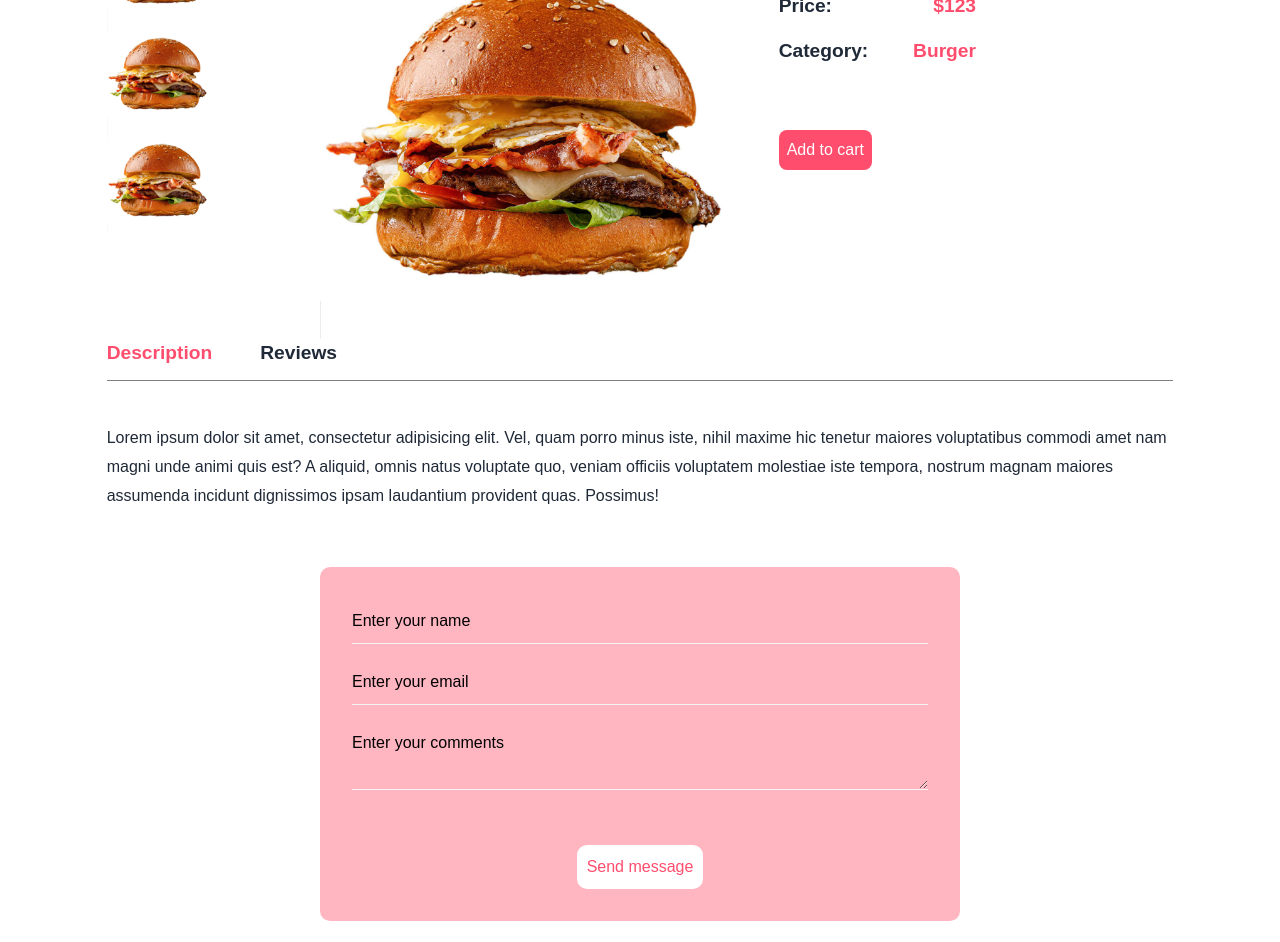
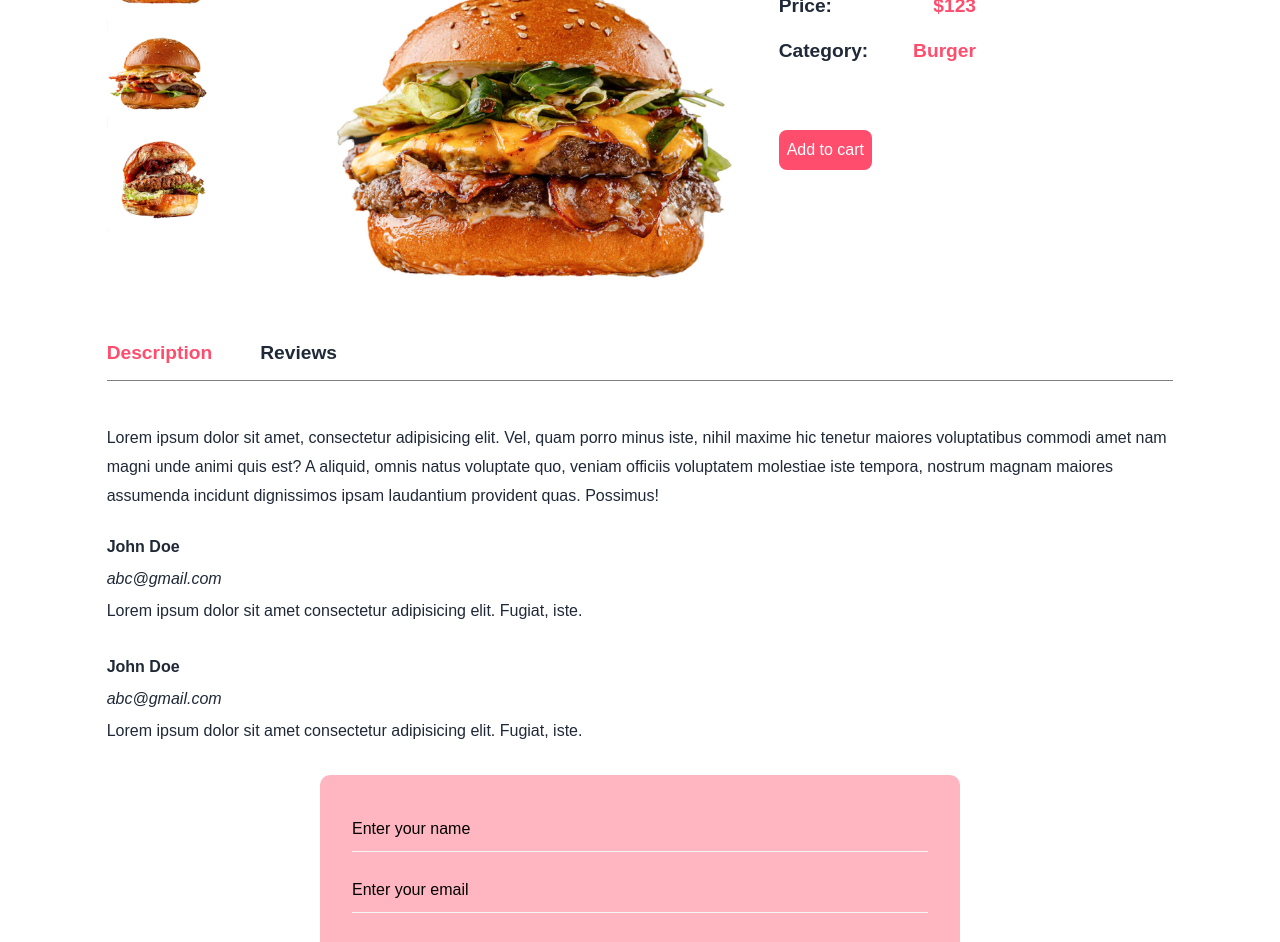
Before and after one commit to ruhulamin111/trucking-delicious, a React (Create React App) app: page /foods/01 in a window 1280 px wide. Shown: the part 420-1362 px from the top of the page. Built offline with nearby package versions, Linux system fonts and the light colour scheme.

Commit message:
try to complete

```diff
--- a/src/components/UI/FoodCard/FoodCard.js
+++ b/src/components/UI/FoodCard/FoodCard.js
@@ -19,10 +19,12 @@ const FoodCard = ({ item }) => {
     return (
         <div className='food_card_item'>
             <div className='food_card_item_img'>
-                <img src={image01} alt="" />
+                <Link to={`/foods/${id}`} >
+                    <img src={image01} alt="" />
+                </Link>
             </div>
             <div className='food_card_item_title'>
-                <h5><Link to={`/foods/${id}`} >{title}</Link></h5>
+                <h5>{title}</h5>
             </div>
             <div className='food_card_item_price'>
                 <span>$ {price}</span>
--- a/src/pages/FoodDetails.jsx
+++ b/src/pages/FoodDetails.jsx
@@ -1,28 +1,35 @@
-import React from 'react'
+import React, { useState } from 'react'
 import Helmet from '../components/Helmet/Helmet'
 import CommonSection from '../components/UI/CommonSection/CommonSection'
-import product from '../assets/images/product_01.1.jpg'
+import img1 from '../assets/images/product_01.1.jpg'
 import '../styles/FoodDetails.css'
+import { useParams } from 'react-router-dom'
+import products from '../assets/fake-data/products'
 
 const FoodDetails = () => {
+    const [tab, setTab] = useState('desc')
+    const { id } = useParams()
+    const product = products.find(product => product.id === id)
+    const [previewImg, setPreviewImg] = useState(product.image01)
+
     return (
         <Helmet title='Food Details'>
             <CommonSection />
             <section className=''>
                 <div className='food_details_section'>
                     <div className="product_img">
-                        <div className="img_item">
-                            <img src={product} alt="" />
+                        <div className="img_item" onClick={() => setPreviewImg(product.image01)}>
+                            <img src={product.image01} alt="" />
                         </div>
-                        <div className="img_item">
-                            <img src={product} alt="" />
+                        <div className="img_item" onClick={() => setPreviewImg(product.image01)}>
+                            <img src={product.image02} alt="" />
                         </div>
-                        <div className="img_item">
-                            <img src={product} alt="" />
+                        <div className="img_item" onClick={() => setPreviewImg(product.image01)}>
+                            <img src={product.image03} alt="" />
                         </div>
                     </div>
                     <div className="product_main_img">
-                        <img src={product} alt="" />
+                        <img src={previewImg} alt="" />
                     </div>
                     <div className='single_product_content'>
                         <h1 className="product_title">Pizza with mashroom</h1>
@@ -46,6 +53,16 @@ const FoodDetails = () => {
                         <p>Lorem ipsum dolor sit amet, consectetur adipisicing elit. Vel, quam porro minus iste, nihil maxime hic tenetur maiores voluptatibus commodi amet nam magni unde animi quis est? A aliquid, omnis natus voluptate quo, veniam officiis voluptatem molestiae iste tempora, nostrum magnam maiores assumenda incidunt dignissimos ipsam laudantium provident quas. Possimus!</p>
                     </div>
                 </div>
+                <div className="review">
+                    <p className='review_name'>John Doe</p>
+                    <p className='review_mail'>abc@gmail.com</p>
+                    <p>Lorem ipsum dolor sit amet consectetur adipisicing elit. Fugiat, iste.</p>
+                </div>
+                <div className="review">
+                    <p className='review_name'>John Doe</p>
+                    <p className='review_mail'>abc@gmail.com</p>
+                    <p>Lorem ipsum dolor sit amet consectetur adipisicing elit. Fugiat, iste.</p>
+                </div>
                 <div className="form">
                     <form                    >
                         <div className="form_group">
--- a/src/styles/FoodDetails.css
+++ b/src/styles/FoodDetails.css
@@ -85,12 +85,23 @@
 .message_button {
     background-color: white;
     padding: 10px;
-    margin: auto;
     cursor: pointer;
-    display: flex;
-    align-items: center;
-    justify-content: center;
     border-radius: 10px;
     margin-top: 2rem;
     color: #ff4d6d;
 }
+
+.review {
+    margin-bottom: 2rem;
+}
+
+.review_name {
+    font-size: 1rem;
+    font-weight: bold;
+    margin-bottom: .5rem;
+}
+
+.review_mail {
+    font-style: italic;
+    margin-bottom: .5rem;
+}
```
